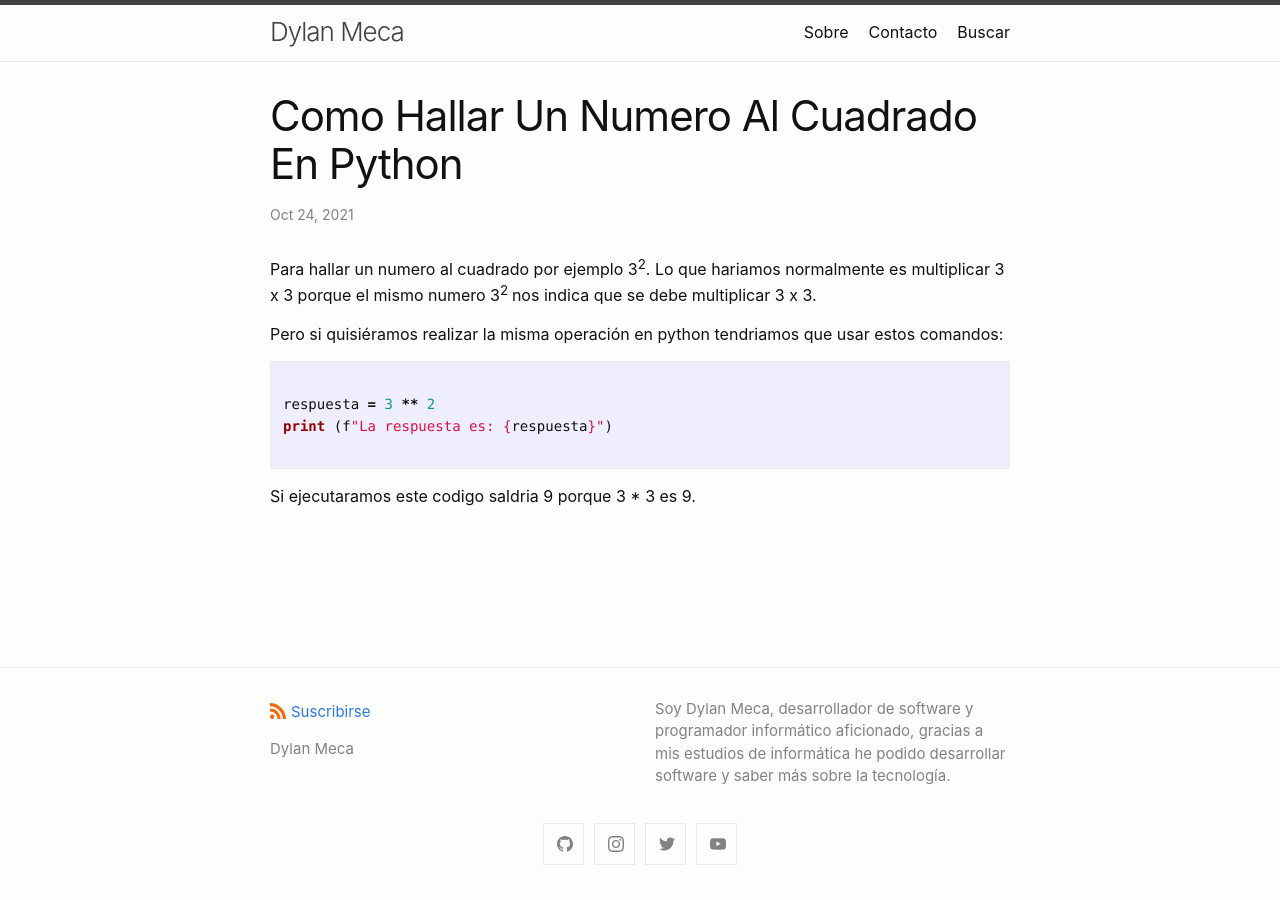
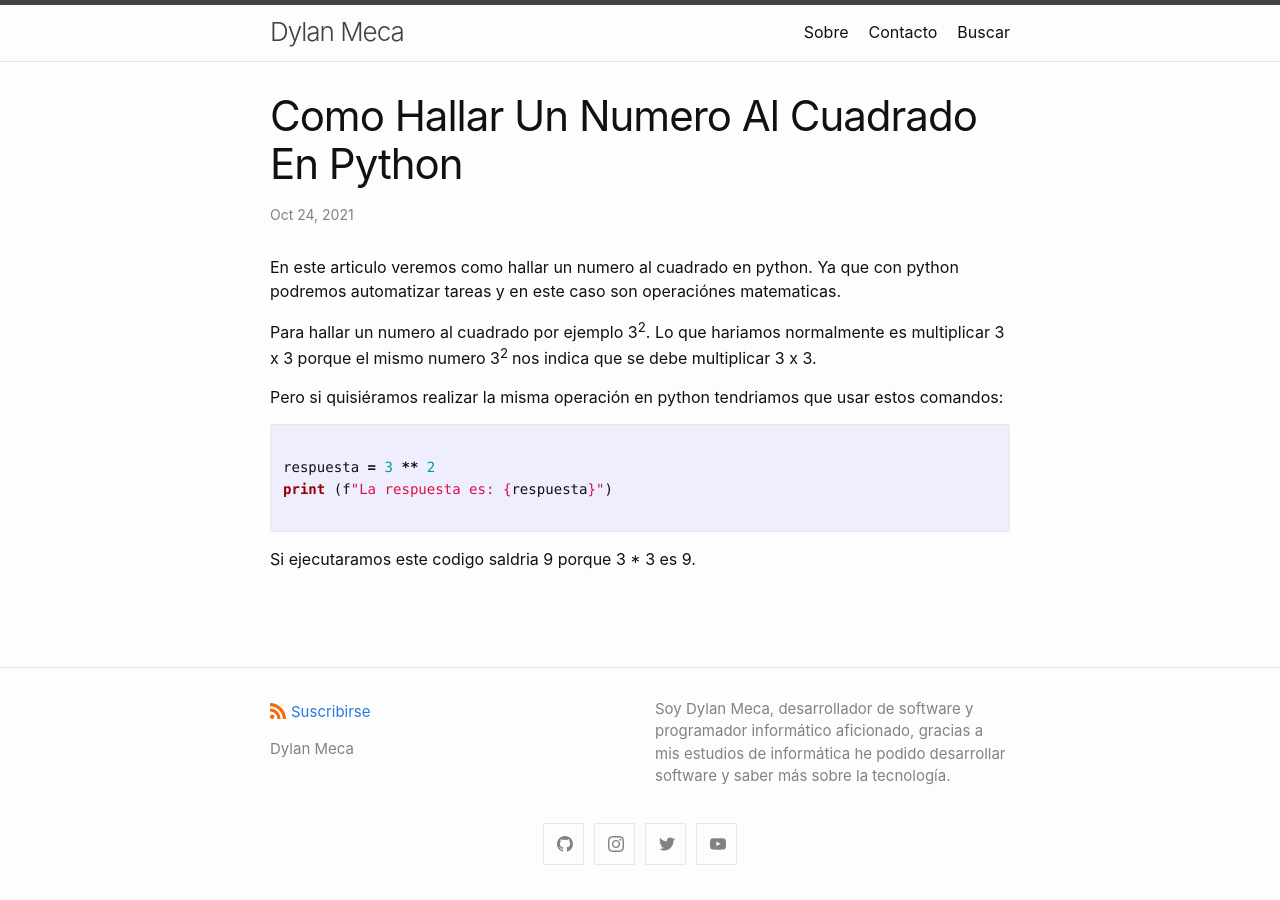
Before and after one commit to dylanmeca/dylanmeca.github.io, a Jekyll site: the page built from _posts/2021-10-24-Como-hallar-un-numero-al-cuadrado-en-python.md, in a window 1280 px wide. Built offline with Jekyll 4.4.1, drawn with Linux system fonts in a browser that asks for light colours; a script that is not in the unit is left out; comment, search, counter and statistics services are not loaded.

Commit message:
Update 2021-10-24-Como-hallar-un-numero-al-cuadrado-en-python.md

```diff
--- a/_posts/2021-10-24-Como-hallar-un-numero-al-cuadrado-en-python.md
+++ b/_posts/2021-10-24-Como-hallar-un-numero-al-cuadrado-en-python.md
@@ -1,8 +1,28 @@
 ---
 layout: post
-description:
+description: En este articulo veremos como hallar un numero al cuadrado en python. Ya que con python podremos automatizar tareas y en este caso son operaciónes matematicas
 keywords:
+    - matematica
+    - numero
+    - numero al cuadrado
+    - 3 al cuadrado
+    - cuanto es 3 al cuadrado
+    - cuanto es un numero al cuadrado
+    - como hallar un numero al cuadrado
+    - como hallar un numero al cuadrado en python
+    - hallar numero al cuadrado en python
+    - numero al cuadrado en python
+    - python
+    - numero
+    - cuadrado
+    - hallar numero
+    - realizar operaciones matematicas en python
+    - realizar operaciones en python
+    - realizar operaciones matematicas
+    - tareas automatizadas en python
 ---
+
+En este articulo veremos como hallar un numero al cuadrado en python. Ya que con python podremos automatizar tareas y en este caso son operaciónes matematicas.
 
 Para hallar un numero al cuadrado por ejemplo 3<sup>2</sup>. Lo que hariamos normalmente es multiplicar 3 x 3 porque el mismo numero 3<sup>2 </sup> nos indica que se debe multiplicar 3 x 3.
 
```
